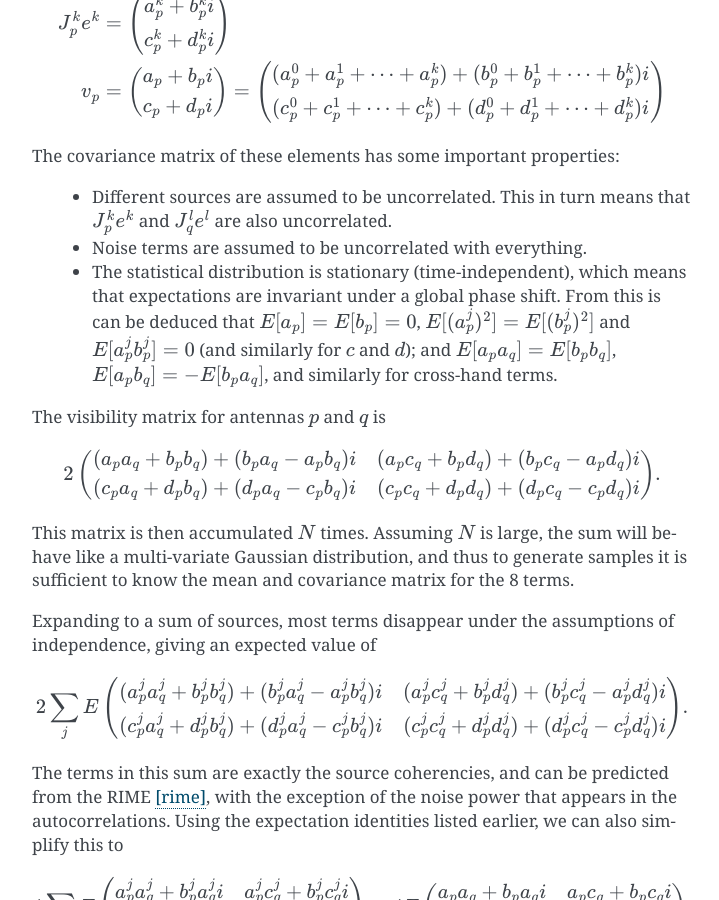
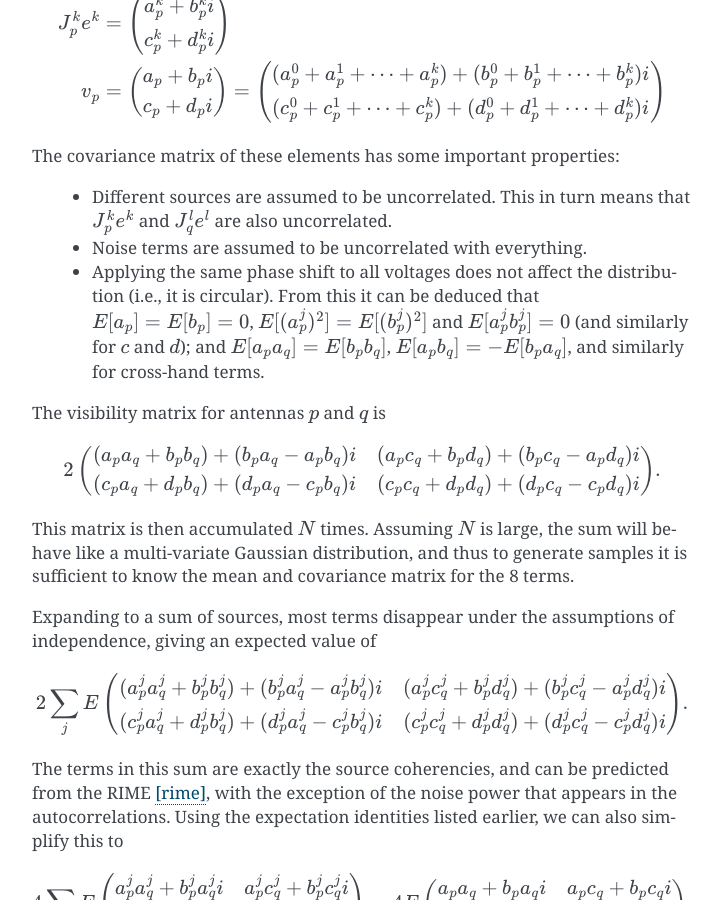
Before and after one commit to ska-sa/katcbfsim, a Sphinx documentation site: the page built from doc/maths.rst, in a window 1280 px wide and 900 px high, scrolled down 528 px. Shown: the whole window, without its empty margins (388-1107 px from the left). Built offline with Sphinx 7.4.7, drawn with Linux system fonts in a browser that asks for light colours.

Commit message:
Documentation fixes from review comments

```diff
--- a/doc/maths.rst
+++ b/doc/maths.rst
@@ -32,8 +32,8 @@
 
  - Noise terms are assumed to be uncorrelated with everything.
 
- - The statistical distribution is stationary (time-independent), which means
-   that expectations are invariant under a global phase shift. From this is can
+ - Applying the same phase shift to all voltages does not affect the
+   distribution (i.e., it is circular). From this it can
    be deduced that :math:`E[a_p] = E[b_p] = 0`, :math:`E[(a_p^j)^2] =
    E[(b_p^j)^2]` and :math:`E[a_p^jb_p^j] = 0` (and similarly for :math:`c` and
    :math:`d`); and :math:`E[a_pa_q] = E[b_pb_q]`, :math:`E[a_pb_q] =
```
Also changed, not shown: 1 other file.
